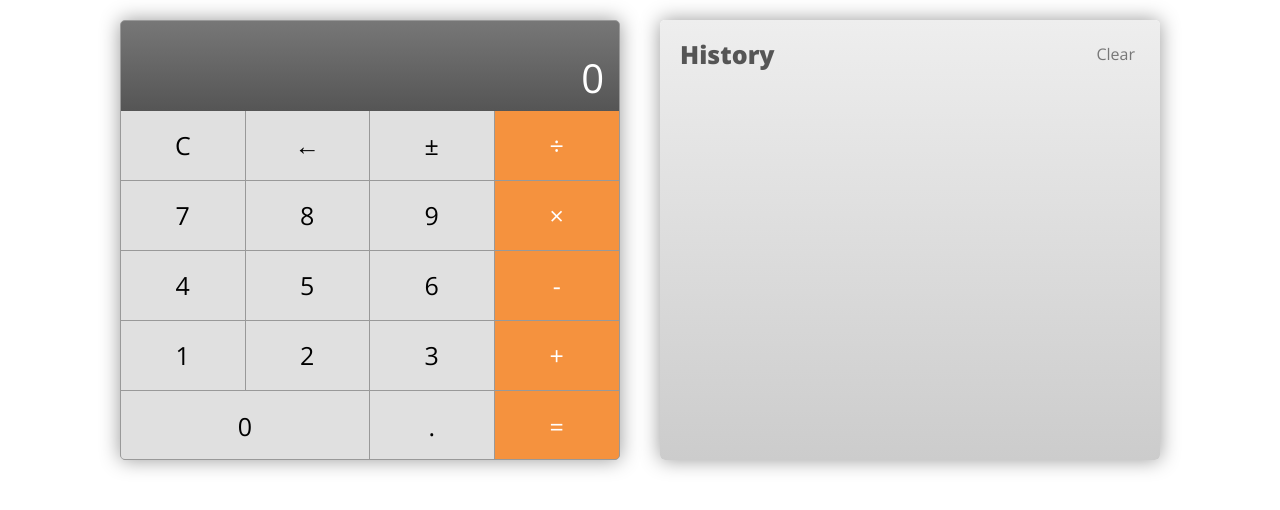
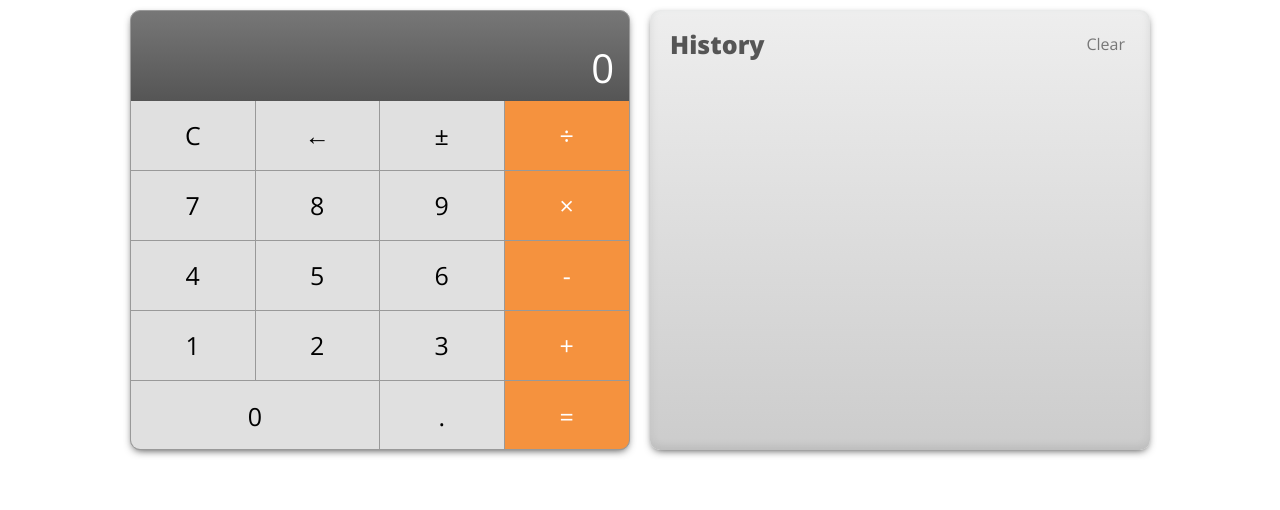
Before and after one commit to anikeef/calc, a plain HTML site: page index.html in a window 1280 px wide. Drawn offline with nearby package versions, Linux system fonts and the light colour scheme.

Commit message:
correct design

```diff
--- a/style.css
+++ b/style.css
@@ -13,15 +13,18 @@
   justify-content: center;
 }
 
+.wrap > div {
+  flex-basis: 500px;
+  height: 440px;
+  border-radius: 10px;
+}
+
 .calc {
-  flex-basis: 500px;
-  margin: 20px 20px 0;
+  margin: 10px 10px 0;
   background-color: rgb(153,153,153);
-  box-shadow: 0 0 20px rgb(153,153,153);
+  box-shadow: rgba(0,0,0,.8) 0px 3px 8px -3px;
   border: 1px solid rgb(153,153,153);
-  border-radius: 5px;
   overflow: hidden;
-  height: 440px;
 }
 
 .display {
@@ -85,13 +88,12 @@ button.clicked {
 
 .history {
   background: linear-gradient(#eee, #ccc);
-  margin: 20px;
-  box-shadow: 0 0 20px rgb(153,153,153);
-  border-radius: 5px;
-  flex-basis: 500px;
+  margin: 10px;
+  box-shadow:inset rgba(0, 0, 0, 0.1) 0px -3px 8px 0px,
+            inset rgba(252,255,255,.2) 0px 3px 8px,
+            rgba(0,0,0,.8) 0px 3px 8px -3px;
   padding: 20px;
   color: #555;
-  height: 440px;
   overflow: auto;
 }
 
@@ -102,7 +104,7 @@ h1 {
 }
 
 .history p {
-  font-size: 20px;
+  font-size: 16px;
   font-weight: 400;
   padding: 5px 0;
   border-bottom: 1px dotted rgb(153,153,153);
```
